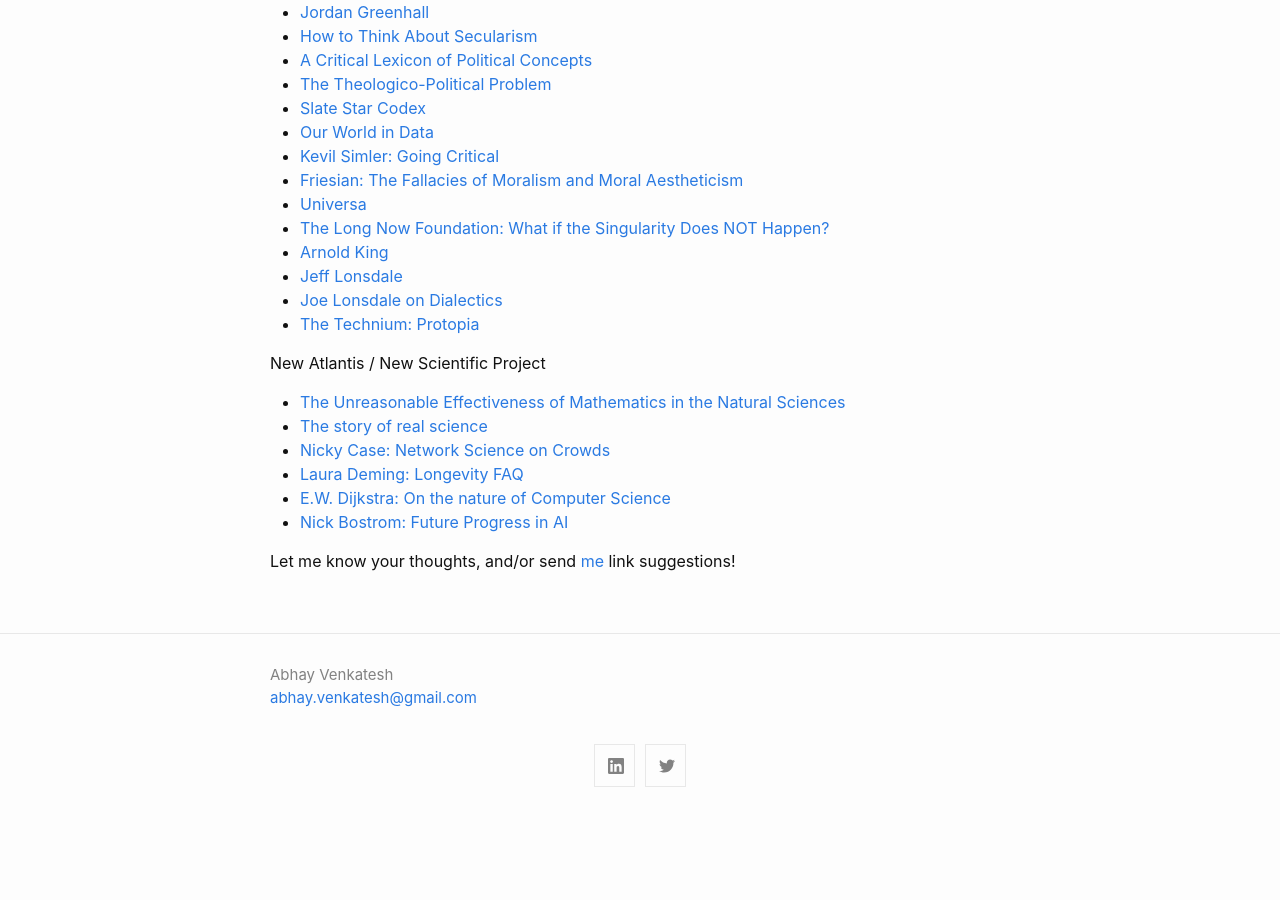
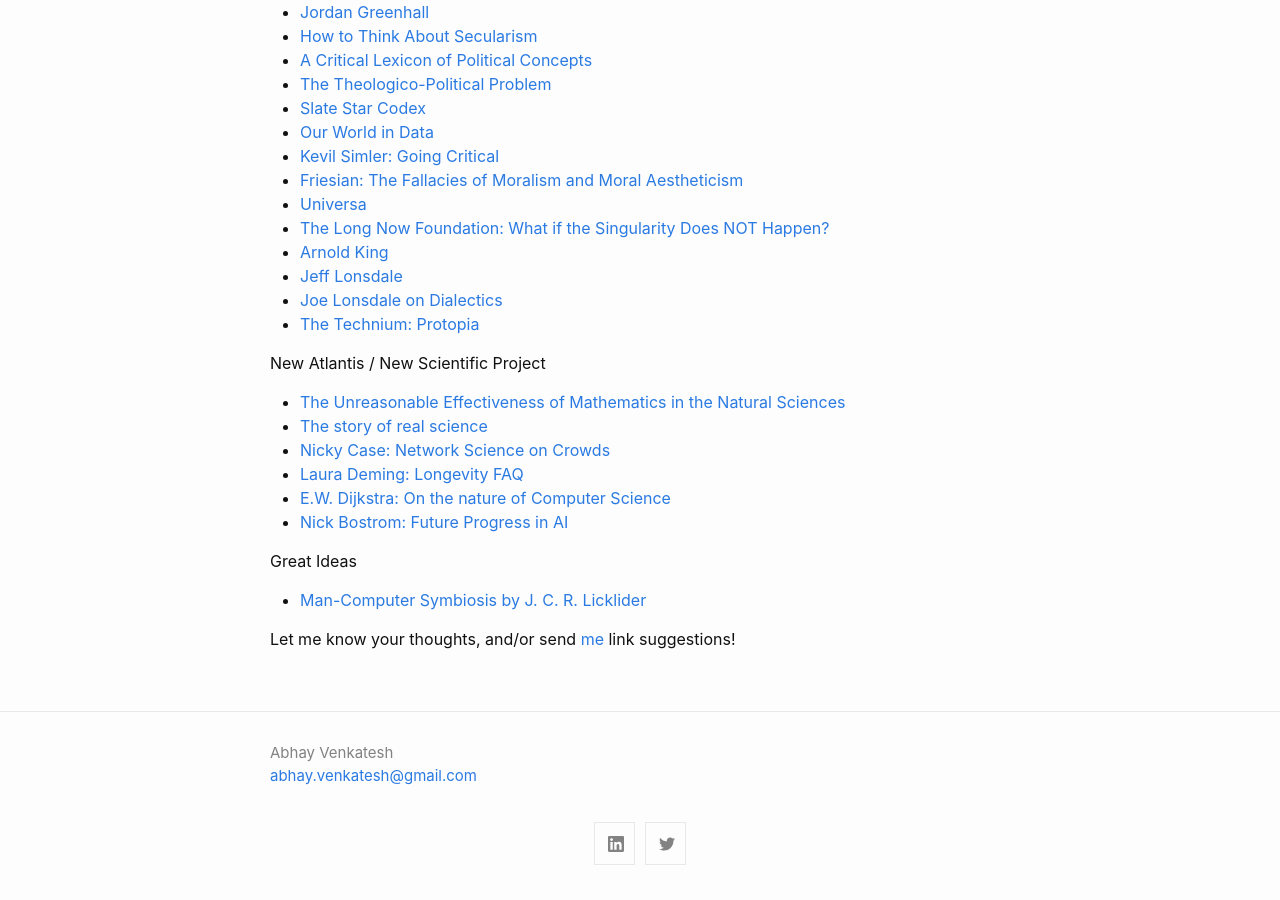
Before and after one commit to abhay-venkatesh/abhay-venkatesh.github.io, a Jekyll site: the page built from _posts/2019-04-11-anti-search.md, in a window 1280 px wide and 900 px high, scrolled down 995 px. Built offline with Jekyll 4.4.1, drawn with Linux system fonts in a browser that asks for light colours; before the commit the page ends 1817 px from its top, so only the background shows below that.

Commit message:
Update 2019-04-11-anti-search.md

```diff
--- a/_posts/2019-04-11-anti-search.md
+++ b/_posts/2019-04-11-anti-search.md
@@ -55,5 +55,8 @@
 * [E.W. Dijkstra: On the nature of Computer Science](https://www.cs.utexas.edu/users/EWD/transcriptions/EWD08xx/EWD896.html)
 * [Nick Bostrom: Future Progress in AI](https://nickbostrom.com/papers/survey.pdf)
 
+Great Ideas
+* [Man-Computer Symbiosis by J. C. R. Licklider](https://groups.csail.mit.edu/medg/people/psz/Licklider.html)
+
 
 Let me know your thoughts, and/or send [me](https://twitter.com/AbhayVenkatesh1) link suggestions!
```
